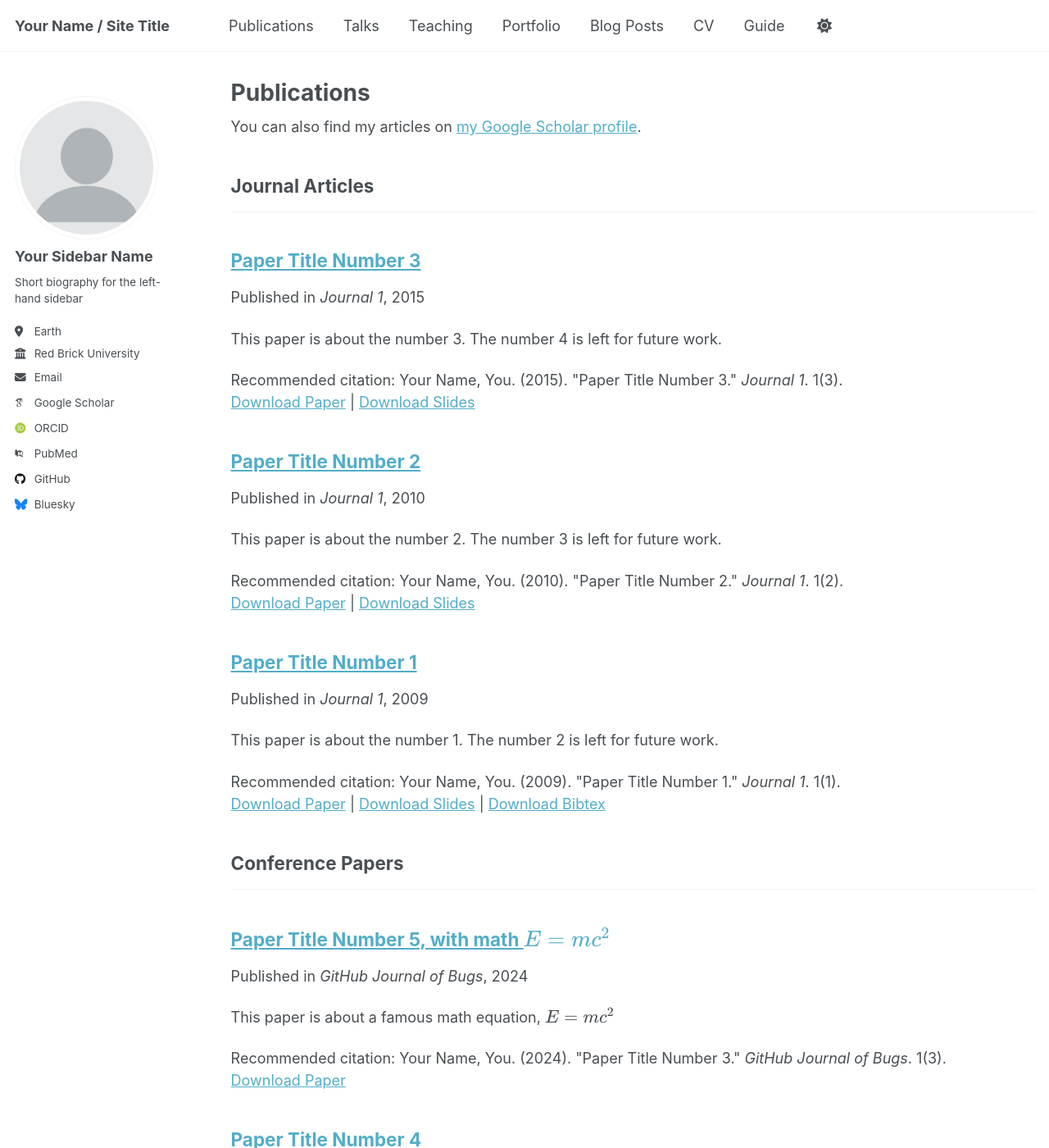
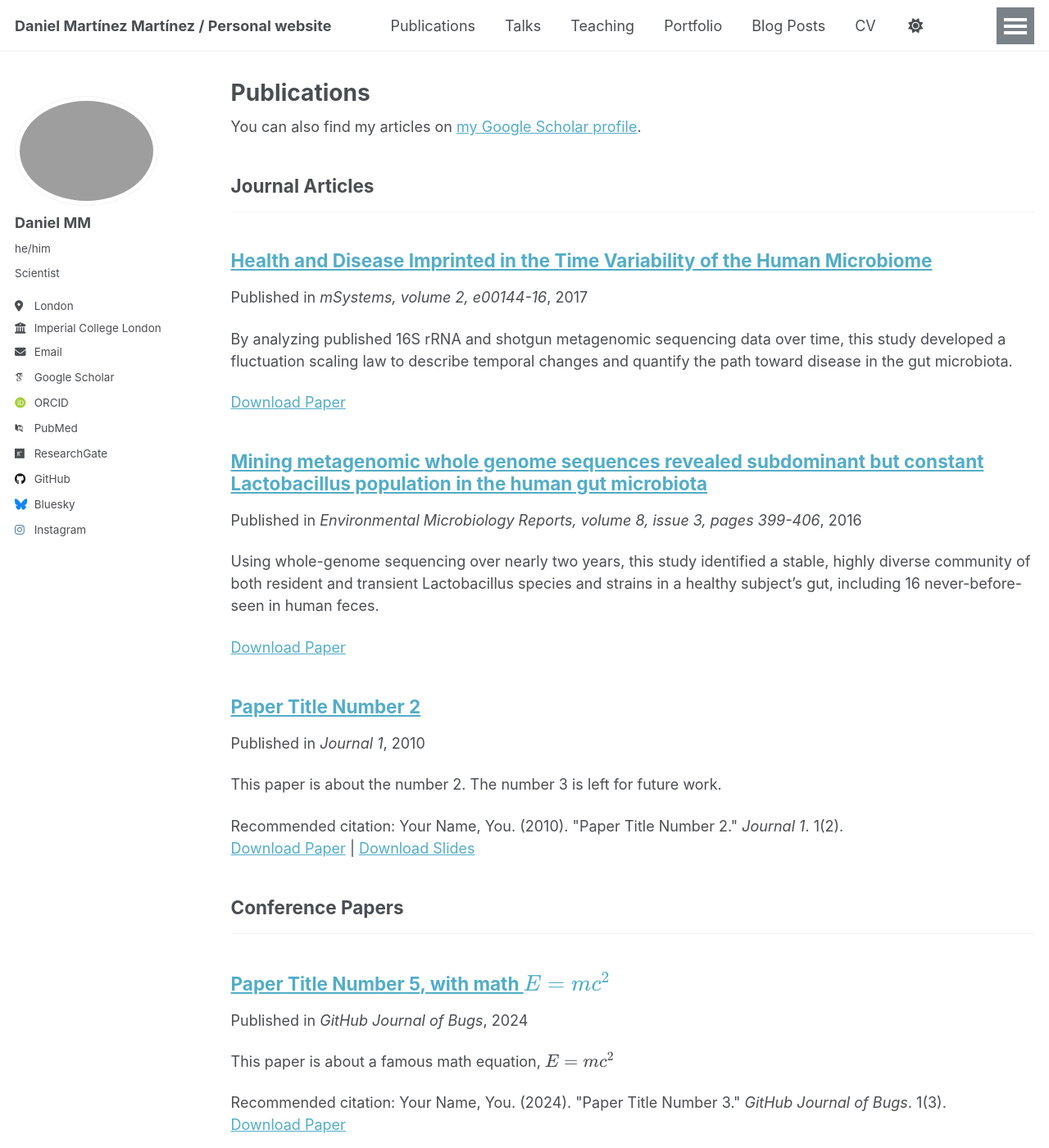
Before and after one commit to dmartimarti/dmartimarti.github.io, a Jekyll site: the page built from _pages/publications.html, in a window 1280 px wide and 1400 px high. Shown: the whole window at 82% size. Built offline with Jekyll 4.4.1, drawn with Linux system fonts in a browser that asks for light colours; some web fonts are replaced; a script that is not in the unit is left out; some of the changed text lies outside the part shown.

Commit message:
first commit, testing features and links

```diff
--- a/_config.yml
+++ b/_config.yml
@@ -7,12 +7,12 @@
 # server process.
 
 # Basic Site Settings
-locale                   : "en-US"
+locale                   : "en-UK"
 site_theme               : "default" # Currently available options are "default", "air"
-title                    : "Your Name / Site Title"
+title                    : "Daniel Martínez Martínez / Personal website"
 title_separator          : "-"
-name                     : &name "Your Name"
-description              : &description "Your Name's academic portfolio"   # Update this with a general description of your site, this is the default if not overridden by a page
+name                     : &name "Daniel Martínez"
+description              : &description "DMM Academic website"   # Update this with a general description of your site, this is the default if not overridden by a page
 url                      : https://academicpages.github.io # The base hostname & protocol for your site e.g. "https://[your GitHub username].github.io",
                                                            # or if you already have some other page hosted on Github then use "https://[your GitHub username].github.io/[Your Repo Name]"
 baseurl                  : "" # the subpath of your site, e.g. "/blog"
@@ -23,45 +23,45 @@
 #               Additional customization can be done by editing /_includes/author-profile.html
 author:
   # Biographic information
-  avatar           : "profile.png"
-  name             : "Your Sidebar Name"
-  pronouns         : # example: "she/her"
-  bio              : "Short biography for the left-hand sidebar"
-  location         : "Earth"
-  employer         : "Red Brick University"
+  avatar           : "DSC08188.png"
+  name             : "Daniel MM"
+  pronouns         : "he/him"
+  bio              : "Scientist"
+  location         : "London"
+  employer         : "Imperial College London"
   uri              : # URL
-  email            : "none@example.org"
+  email            : "d.martinez@lms.mrc.ac.uk"
 
   # Academic websites
   academia         : # URL
   arxiv            : # URL - Update with the correct link to your profile
-  googlescholar    : "https://scholar.google.com/citations?user=PS_CX0AAAAAJ"
+  googlescholar    : "https://scholar.google.es/citations?user=gfKWE9IAAAAJ&hl=en"
   inspire-hep      : # URL
   impactstory      : # URL
-  orcid            : "http://orcid.org/yourorcidurl"
+  orcid            : "https://orcid.org/0000-0001-8468-1357"
   semantic         : # URL
-  pubmed           : "https://www.ncbi.nlm.nih.gov/pubmed/?term=john+snow"
-  researchgate     : # URL
+  pubmed           : "https://pubmed.ncbi.nlm.nih.gov/?term=daniel+martinez-martinez%22"
+  researchgate     : "https://www.researchgate.net/profile/Daniel-Martinez-Martinez?ev=hdr_xprf"
   scopus           : # URL
 
   # Repositories and software development
   bitbucket        : # Username - Update with your username on the site
   codepen          : # Username
   dribbble         : # Username
-  github           : "academicpages"
+  github           : "dmartimarti"
   kaggle           : # Username
   stackoverflow    : # User number or user number and name (i.e., use "1" or "1/jeff-atwood")
 
   # Social media
   artstation       : # Username
-  bluesky          : "bsky.app" # Replace this with you Bluesky username
+  bluesky          : "dmartimarti.bsky.social" # Replace this with you Bluesky username
   facebook         : # Username
   flickr           : # Username
   foursquare       : # Username
   goodreads        : # Username
   google_plus      : # Username
   keybase          : # Username
-  instagram        : # Username
+  instagram        : "dmartimarti"
   lastfm           : # Username
   linkedin         : # Username
   mastodon         : # URL
--- a/_publications/2009-10-01-paper-title-number-1.md
+++ /dev/null
@@ -1,14 +0,0 @@
----
-title: "Paper Title Number 1"
-collection: publications
-category: manuscripts
-permalink: /publication/2009-10-01-paper-title-number-1
-excerpt: 'This paper is about the number 1. The number 2 is left for future work.'
-date: 2009-10-01
-venue: 'Journal 1'
-slidesurl: 'http://academicpages.github.io/files/slides1.pdf'
-paperurl: 'http://academicpages.github.io/files/paper1.pdf'
-bibtexurl: 'http://academicpages.github.io/files/bibtex1.bib'
-citation: 'Your Name, You. (2009). &quot;Paper Title Number 1.&quot; <i>Journal 1</i>. 1(1).'
----
-The contents above will be part of a list of publications, if the user clicks the link for the publication than the contents of section will be rendered as a full page, allowing you to provide more information about the paper for the reader. When publications are displayed as a single page, the contents of the above "citation" field will automatically be included below this section in a smaller font.
--- a/_publications/2015-10-01-paper-title-number-3.md
+++ /dev/null
@@ -1,14 +0,0 @@
----
-title: "Paper Title Number 3"
-collection: publications
-category: manuscripts
-permalink: /publication/2015-10-01-paper-title-number-3
-excerpt: 'This paper is about the number 3. The number 4 is left for future work.'
-date: 2015-10-01
-venue: 'Journal 1'
-slidesurl: 'http://academicpages.github.io/files/slides3.pdf'
-paperurl: 'http://academicpages.github.io/files/paper3.pdf'
-citation: 'Your Name, You. (2015). &quot;Paper Title Number 3.&quot; <i>Journal 1</i>. 1(3).'
----
-
-The contents above will be part of a list of publications, if the user clicks the link for the publication than the contents of section will be rendered as a full page, allowing you to provide more information about the paper for the reader. When publications are displayed as a single page, the contents of the above "citation" field will automatically be included below this section in a smaller font.
--- /dev/null
+++ b/_publications/2016-04-04-mining_metagenomics.md
@@ -0,0 +1,18 @@
+---
+title: "Mining metagenomic whole genome sequences revealed subdominant but constant Lactobacillus population in the human gut microbiota"
+collection: publications
+category: manuscripts
+permalink: /publication/2016-04-04-mining_metagenomics
+excerpt: "Using whole-genome sequencing over nearly two years, this study identified a stable, highly diverse community of both resident and transient Lactobacillus species and strains in a healthy subject's gut, including 16 never-before-seen in human feces."
+date: 2016-04-04
+authors: "Maddalena Rossi, **Daniel Martínez‐Martínez**, Alberto Amaretti, Alessandro Ulrici, Stefano Raimondi, Andrés Moya"
+venue: 'Environmental Microbiology Reports, volume 8, issue 3, pages 399-406'
+doi: "https://doi.org/10.1111/1758-2229.12405"
+# slidesurl: 'http://academicpages.github.io/files/slides1.pdf'
+paperurl: 'https://dmartimarti.github.io/files/papers/2016_Rossi_DMM_env_micro_reports.pdf'
+# bibtexurl: 'http://academicpages.github.io/files/bibtex1.bib'
+# citation: 'Your Name, You. (2009). &quot;Paper Title Number 1.&quot; <i>Journal 1</i>. 1(1).'
+---
+<!-- The contents above will be part of a list of publications, if the user clicks the link for the publication than the contents of section will be rendered as a full page, allowing you to provide more information about the paper for the reader. When publications are displayed as a single page, the contents of the above "citation" field will automatically be included below this section in a smaller font. -->
+
+The genus Lactobacillus includes over 215 species that colonize plants, foods, sewage and the gastrointestinal tract (GIT) of humans and animals. In the GIT, Lactobacillus population can be made by true inhabitants or by bacteria occasionally ingested with fermented or spoiled foods, or with probiotics. This study longitudinally surveyed Lactobacillus species and strains in the feces of a healthy subject through whole genome sequencing (WGS) data-mining, in order to identify members of the permanent or transient populations. In three time-points (0, 670 and 700 d), 58 different species were identified, 16 of them being retrieved for the first time in human feces. L. rhamnosus, L. ruminis, L. delbrueckii, L. plantarum, L. casei and L. acidophilus were the most represented, with estimated amounts ranging between 6 and 8 Log (cells g−1), while the other were detected at 4 or 5 Log (cells g−1). 86 Lactobacillus strains belonging to 52 species were identified. 43 seemingly occupied the GIT as true residents, since were detected in a time span of almost 2 years in all the three samples or in 2 samples separated by 670 or 700 d. As a whole, a stable community of lactobacilli was disclosed, with wide and understudied biodiversity.
--- /dev/null
+++ b/_publications/2017-03-21-time_variability_msystems.md
@@ -0,0 +1,15 @@
+---
+title: "Health and Disease Imprinted in the Time Variability of the Human Microbiome"
+collection: publications
+category: manuscripts
+permalink: /publication/2017-03-21-time_variability_msystems
+excerpt: "By analyzing published 16S rRNA and shotgun metagenomic sequencing data over time, this study developed a fluctuation scaling law to describe temporal changes and quantify the path toward disease in the gut microbiota."
+date: 2017-03-21
+authors: "JM Martí, **D Martínez-Martínez**, T Rubio, C Gracia, M Peña, A Latorre, C Moya, A, P Garay"
+venue: 'mSystems, volume 2, e00144-16'
+# slidesurl: 'http://academicpages.github.io/files/slides3.pdf'
+paperurl: 'https://dmartimarti.github.io/files/papers/martí-et-al-2017-health-and-disease-imprinted-in-the-time-variability-of-the-human-microbiome.pdf'
+# citation: 'JM Martí, **D Martínez-Martínez**, T Rubio, C Gracia, M Peña, A Latorre, C Moya, A, P Garay. (2017). &quot;Health and Disease Imprinted in the Time Variability of the Human Microbiome.&quot; <i>mSystems</i>. 2(1), e00144-16.'
+---
+
+The animal microbiota (including the human microbiota) plays an important role in keeping the physiological status of the host healthy. Research seeks greater insight into whether changes in the composition and function of the microbiota are associated with disease. We analyzed published 16S rRNA and shotgun metagenomic sequencing (SMS) data pertaining to the gut microbiotas of 99 subjects monitored over time. Temporal fluctuations in the microbial composition revealed significant differences due to factors such as dietary changes, antibiotic intake, age, and disease. This article shows that a fluctuation scaling law can describe the temporal changes in the gut microbiota. This law estimates the temporal variability of the microbial population and quantitatively characterizes the path toward disease via a noise-induced phase transition. Estimation of the systemic parameters may be of clinical utility in follow-up studies and have more general applications in fields where it is important to know whether a given community is stable or not.
```
Also changed, not shown: README.md (+5 -2 lines), _data/authors.yml (+4 -4 lines), _pages/about.md (+10 -3 lines), images/DSC08188.jpeg (added), 4 other files.
